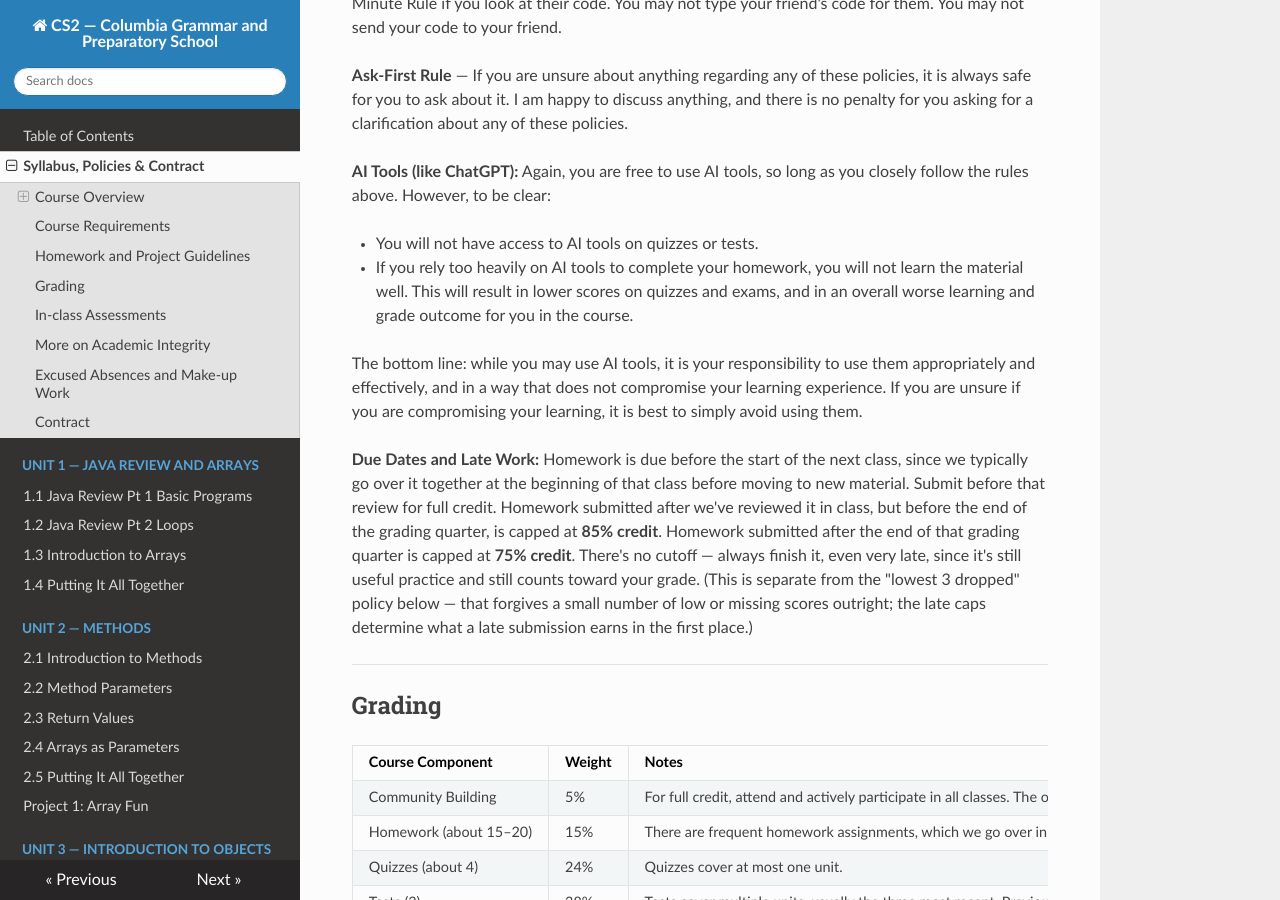
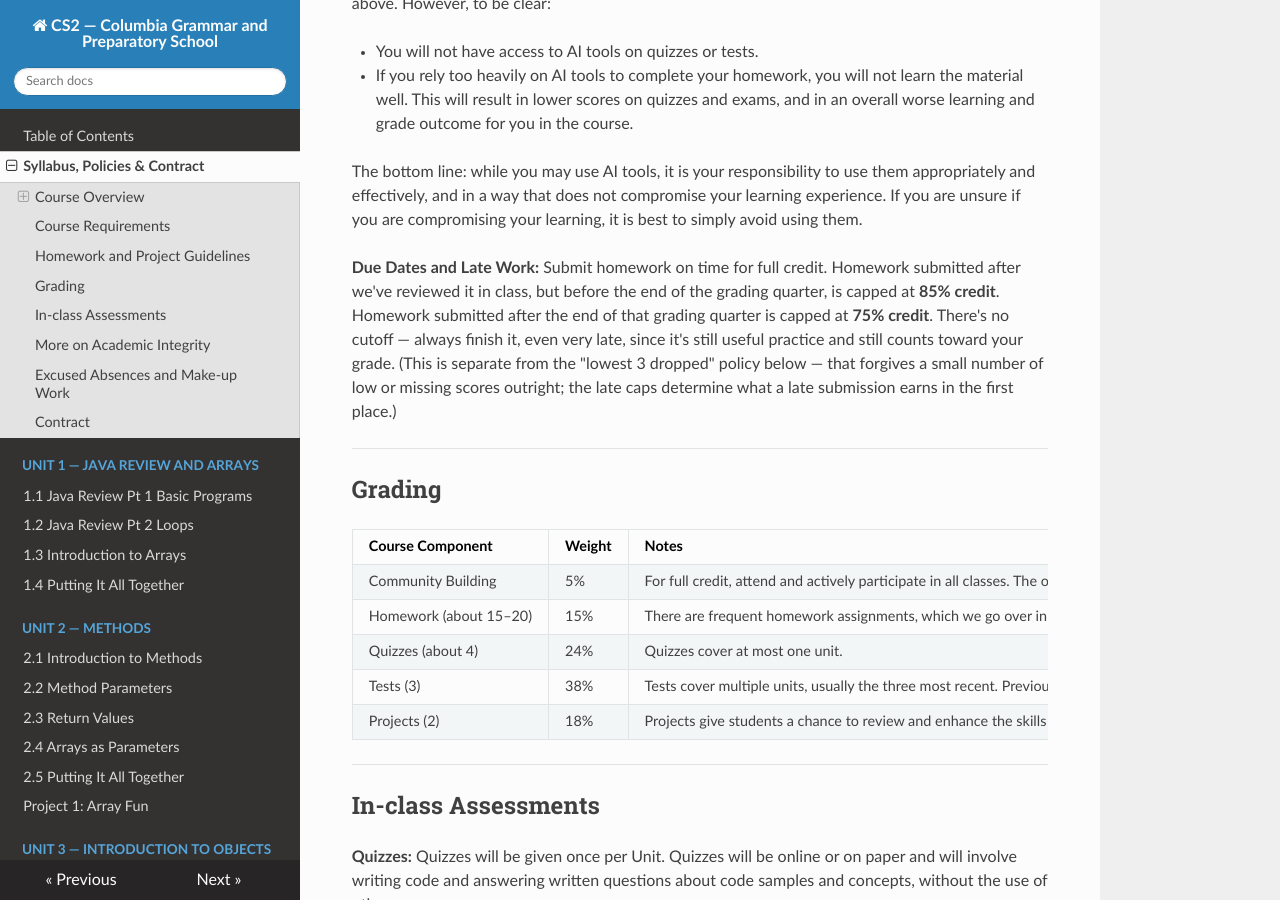
Before and after one commit to kjergens/cs2-site, an MkDocs documentation site: the page built from docs/syllabus.md, in a window 1280 px wide and 900 px high, scrolled down 1818 px. Built offline with MkDocs 1.6.1, drawn with Linux system fonts in a browser that asks for light colours; nearby versions of some CDN libraries; some of the changed text lies outside the part shown.

Commit message:
hw policy

```diff
--- a/docs/syllabus.md
+++ b/docs/syllabus.md
@@ -8,12 +8,8 @@
 
 ## Course Overview
 
-This course introduces the fundamentals of computer science, focusing on programming in Java. You'll complete engaging projects, homework, and quizzes to track your progress.
-
 ### Learning Objectives
 
-- Understand basic computer hardware and software concepts.
-- Master block-based coding to visualize programming logic.
 - Write, debug, and enhance simple Java programs.
 - Develop problem-solving and algorithmic thinking skills.
 - Collaborate responsibly while upholding academic integrity.
@@ -21,8 +17,6 @@
 ---
 
 ## Course Requirements
-
-There are no required materials for this course. All the class notes will be in Schoology. You may optionally take your own notes as well.
 
 **Community engagement and building** is **required** and includes:
 
@@ -55,7 +49,7 @@
 
 The bottom line: while you may use AI tools, it is your responsibility to use them appropriately and effectively, and in a way that does not compromise your learning experience. If you are unsure if you are compromising your learning, it is best to simply avoid using them.
 
-**Due Dates and Late Work:** Homework is due before the start of the next class, since we typically go over it together at the beginning of that class before moving to new material. Submit before that review for full credit. Homework submitted after we've reviewed it in class, but before the end of the grading quarter, is capped at **85% credit**. Homework submitted after the end of that grading quarter is capped at **75% credit**. There's no cutoff — always finish it, even very late, since it's still useful practice and still counts toward your grade. (This is separate from the "lowest 3 dropped" policy below — that forgives a small number of low or missing scores outright; the late caps determine what a late submission earns in the first place.)
+**Due Dates and Late Work:**  Submit homework on time for full credit. Homework submitted after we've reviewed it in class, but before the end of the grading quarter, is capped at **85% credit**. Homework submitted after the end of that grading quarter is capped at **75% credit**. There's no cutoff — always finish it, even very late, since it's still useful practice and still counts toward your grade. (This is separate from the "lowest 3 dropped" policy below — that forgives a small number of low or missing scores outright; the late caps determine what a late submission earns in the first place.)
 
 ---
 
```
